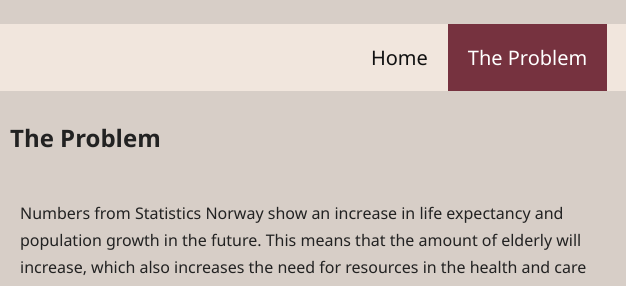
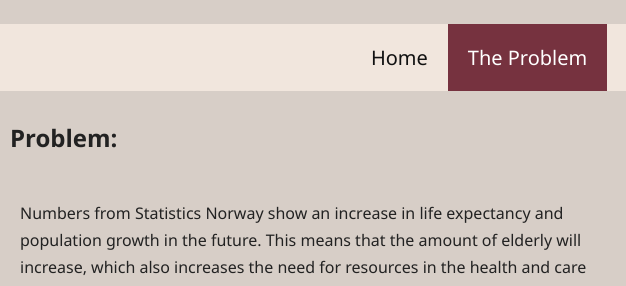
Before and after one commit to aslakbs/Clibano-S, a plain HTML site: page engelskPROBLEM.html in a window 1280 px wide. Shown: the part 114-400 px from the top of the page, 0-626 px from the left. Drawn offline with Linux system fonts and the light colour scheme.

Commit message:
HALLELUJAH

```diff
--- a/engelskPROBLEM.html
+++ b/engelskPROBLEM.html
@@ -20,7 +20,7 @@
 
   <div class="row">
         <div class="column">
-            <h2>The Problem</h2>
+            <h2>Problem:</h2>
             <div class="maintext">
                 <p>
                     Numbers from Statistics Norway show an increase in life expectancy and population growth in the future. This means that the amount of elderly will increase, which also increases the need for resources in the health and care sector. We therefore become more dependent on the elders ability to live at home for as long as possible, to avoid exceeding the capacity of nursing homes or available nurses. Therefore, it becomes important to find a solution that can make it easier for the elderly to be independent at home. One reason that elderly gets pushed out of their home and into nursing homes, is because the cooking is too demanding. Preparing food in micro often becomes a solution, but here's a new problem.
```
